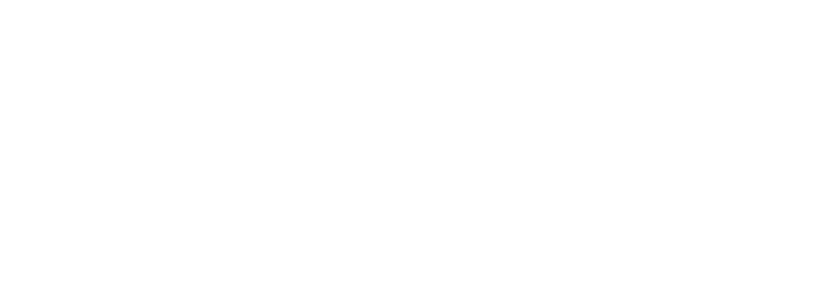
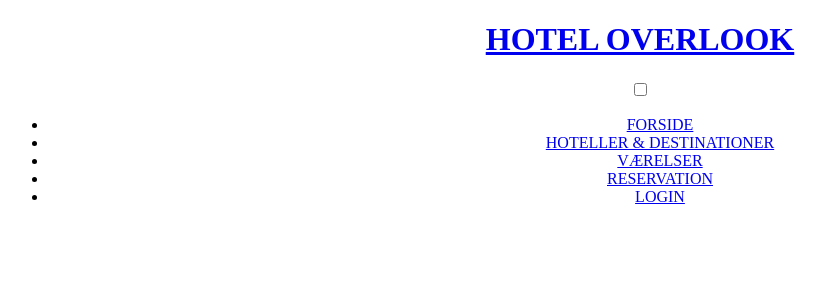
Before and after one commit to SlankehWeb/hotel-overlook, a React (Create React App) app in the folder hotel-overlook/: page / in a window 1280 px wide. Shown: the top 300 px of the page, without its empty margins (0-826 px from the left). Built offline with nearby package versions, Linux system fonts and the light colour scheme.

Commit message:
navbar setup
preset up for my navbar with classname's and working href routing

```diff
--- a/hotel-overlook/src/App.js
+++ b/hotel-overlook/src/App.js
@@ -1,9 +1,11 @@
 import './App.css';
 import AppRouter from './components/approuter/approuter';
+import NavBar from './components/global/navbar/navbar';
 
 function App() {
   return (
     <div className="App">
+      <NavBar/>
       <AppRouter />
     </div>
   );
--- /dev/null
+++ b/hotel-overlook/src/components/global/navbar/navbar.jsx
@@ -0,0 +1,26 @@
+import { Link } from "react-router-dom";
+
+const NavBar = () => {
+    return (
+        <>
+          <header>
+  <h1 className="logo"><a href="/">HOTEL OVERLOOK</a></h1>
+  <input type="checkbox" id="nav-toggle" className="nav-toggle" />
+  <nav>
+    <ul>
+    <li><Link to="/" className="NavBar-li-link">FORSIDE</Link></li>
+      <li><a href="/Hoteller">HOTELLER & DESTINATIONER</a></li>
+      <li><a href="/Værelser">VÆRELSER</a></li>
+      <li><a href="/Reservation">RESERVATION</a></li>
+      <li><a href="/Login">LOGIN</a></li>
+    </ul>
+  </nav>
+  <label htmlFor="nav-toggle" title="Show navbar" className="nav-toggle-label">
+    <span></span>
+  </label>
+</header>
+        </>
+    )
+}
+
+export default NavBar;
```
